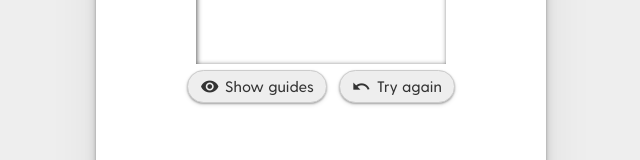
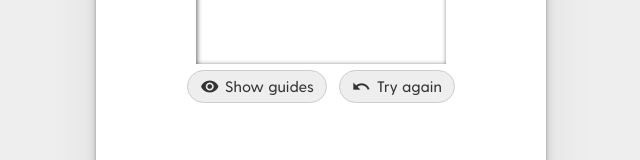
Before and after one commit to ewan-m/fontastik, a React (Vite) app: page /create in a window 1280 px wide. Shown: the part 432-592 px from the top of the page, without its empty margins (319-959 px from the left). Built offline with nearby package versions, Linux system fonts and the light colour scheme.

Commit message:
Fix font family string

```diff
--- a/src/index.scss
+++ b/src/index.scss
@@ -7,7 +7,8 @@
 @import "./styles/typography.scss";
 
 body {
-	font-family: "GreycliffCF";
+	font-family: "GreycliffCF", -apple-system, BlinkMacSystemFont, "Segoe UI",
+		Roboto, Oxygen, Ubuntu, Cantarell, "Open Sans", "Helvetica Neue", sans-serif;
 	-webkit-font-smoothing: antialiased;
 	-moz-osx-font-smoothing: grayscale;
 	text-rendering: optimizeLegibility;
--- a/src/styles/button.scss
+++ b/src/styles/button.scss
@@ -2,11 +2,10 @@
 
 .button {
 	border: none;
-	font-family: "GreycliffCF";
+	font-family: inherit;
 	font-weight: 500;
 	border-radius: $size6;
 	cursor: pointer;
-	box-shadow: $shadow1px;
 	text-decoration: none;
 	z-index: 2;
 	transition-property: transform, box-shadow;
@@ -37,8 +36,7 @@
 
 	&:hover,
 	&:focus {
-		transform: scale(1.05);
-		box-shadow: none;
+		transform: scale(1.1);
 	}
 
 	&--stacked {
```
